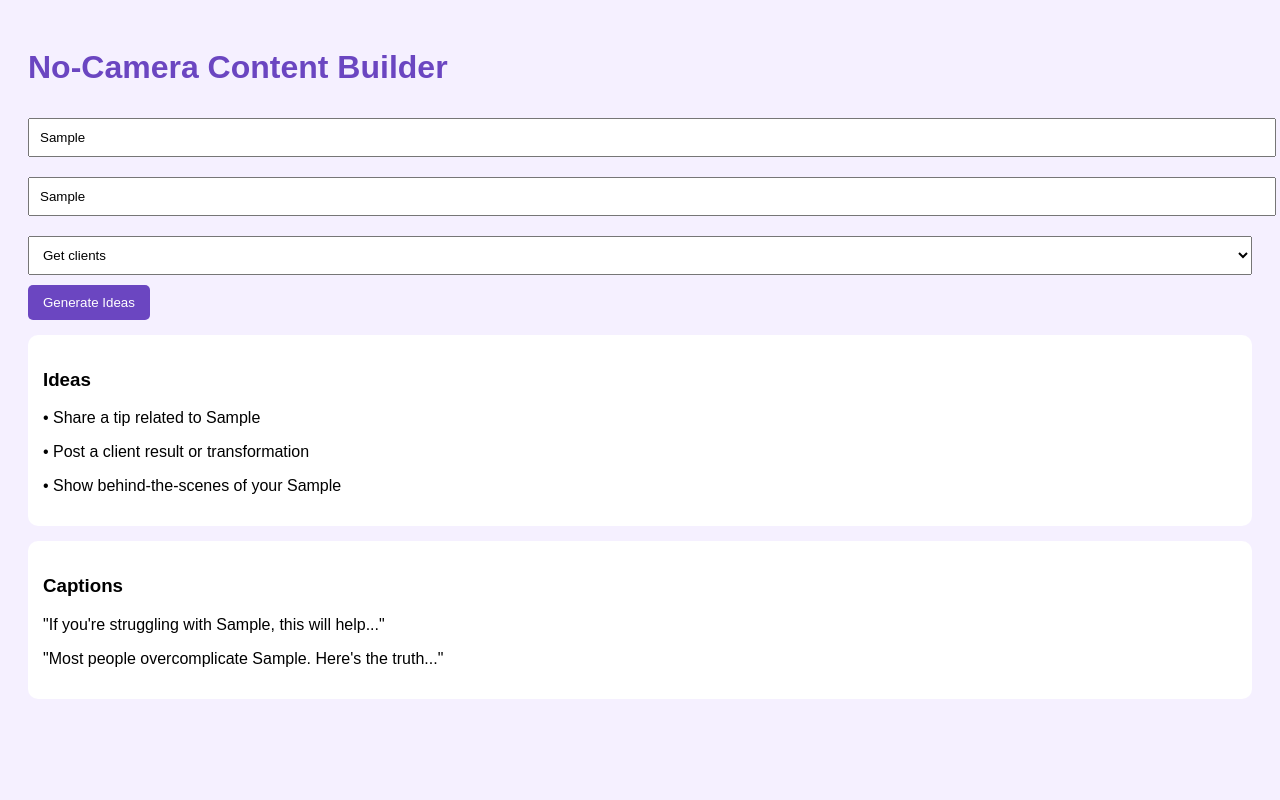
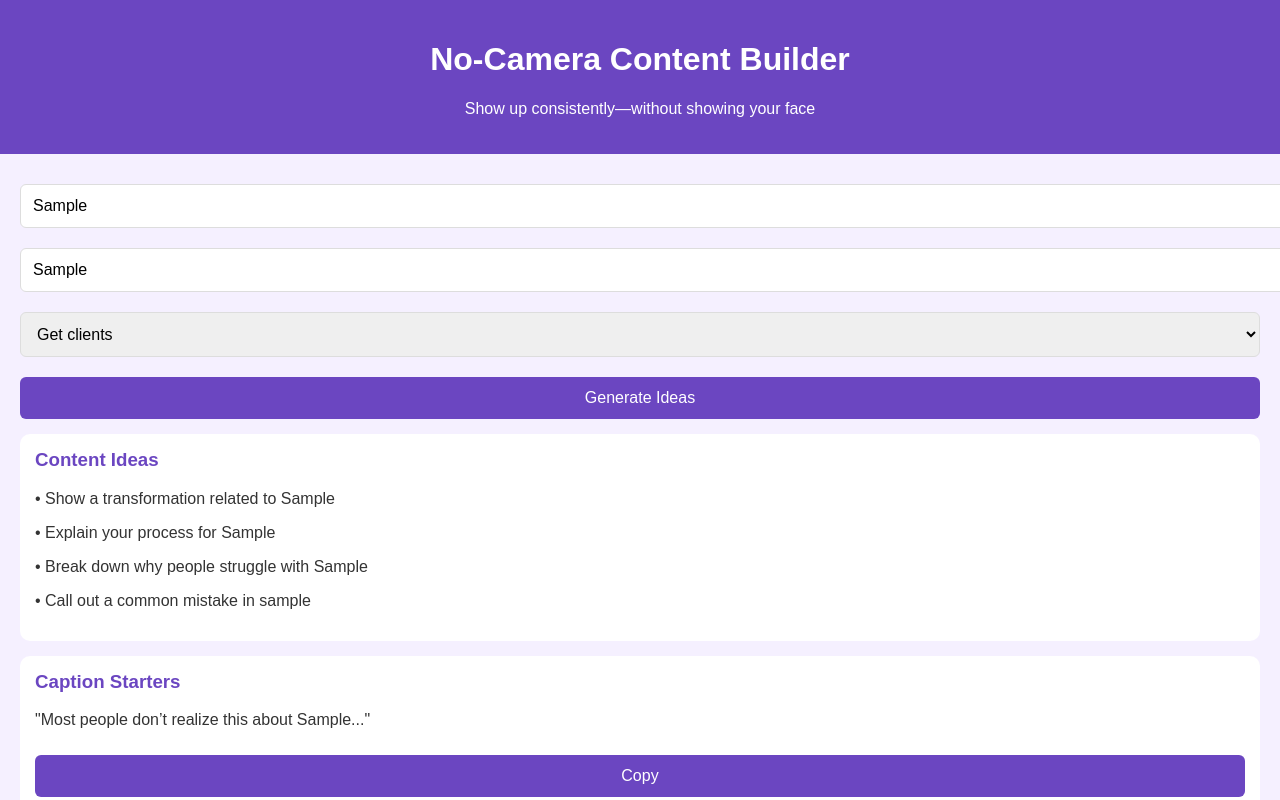
Before and after one commit to TheKathyG/no-camera-content-builder, a plain HTML site: page index.html in a window 1280 px wide. Both pictures are taken after typing "Sample", "Sample" into the empty fields and a click on the button "Generate Ideas". Shown: the top 800 px of the page. Drawn offline with Linux system fonts and the light colour scheme.

Commit message:
Update index.html

```diff
--- a/index.html
+++ b/index.html
@@ -3,20 +3,79 @@
 <head>
   <title>No-Camera Content Builder</title>
   <meta name="viewport" content="width=device-width, initial-scale=1">
+  <meta name="apple-mobile-web-app-capable" content="yes">
+
   <style>
-    body { font-family: Arial; padding:20px; background:#f5f0ff; }
-    h1 { color:#6b46c1; }
-    button { padding:10px 15px; background:#6b46c1; color:white; border:none; border-radius:5px; }
-    input, select { width:100%; padding:10px; margin:10px 0; }
-    .box { background:white; padding:15px; border-radius:10px; margin-top:15px; }
+    body {
+      font-family: Arial;
+      margin: 0;
+      background: #f5f0ff;
+      color: #333;
+    }
+
+    .header {
+      background: #6b46c1;
+      color: white;
+      padding: 20px;
+      text-align: center;
+    }
+
+    .container {
+      padding: 20px;
+    }
+
+    input, select {
+      width: 100%;
+      padding: 12px;
+      margin: 10px 0;
+      border-radius: 6px;
+      border: 1px solid #ddd;
+      font-size: 16px;
+    }
+
+    button {
+      width: 100%;
+      padding: 12px;
+      background: #6b46c1;
+      color: white;
+      border: none;
+      border-radius: 6px;
+      font-size: 16px;
+      margin-top: 10px;
+      cursor: pointer;
+    }
+
+    .box {
+      background: white;
+      padding: 15px;
+      border-radius: 10px;
+      margin-top: 15px;
+    }
+
+    h3 {
+      margin-top: 0;
+      color: #6b46c1;
+    }
+
+    .footer {
+      text-align: center;
+      font-size: 12px;
+      margin-top: 20px;
+      opacity: 0.6;
+    }
   </style>
 </head>
 
 <body>
 
+  <div class="header">
     <h1>No-Camera Content Builder</h1>
+    <p>Show up consistently—without showing your face</p>
+  </div>
 
-<input id="business" placeholder="Your business type">
+  <div class="container">
+
+    <input id="business" placeholder="Your business type (e.g. stylist, realtor)">
     <input id="offer" placeholder="What are you promoting?">
 
     <select id="goal">
@@ -29,25 +88,131 @@
 
     <div id="results"></div>
 
+    <div class="footer">
+      Purple Essence Digital
+    </div>
+
+  </div>
+
 <script>
 function generate() {
-  const business = document.getElementById("business").value;
-  const offer = document.getElementById("offer").value;
+  const business = document.getElementById("business").value.toLowerCase() || "your business";
+  const offer = document.getElementById("offer").value || "your offer";
+  const goal = document.getElementById("goal").value;
+
+  let ideas = [];
+  let captions = [];
+
+  // Industry-aware tweaks
+  let niche = "general";
+
+  if (business.includes("realtor") || business.includes("real estate")) niche = "real estate";
+  if (business.includes("stylist") || business.includes("salon")) niche = "beauty";
+  if (business.includes("musician") || business.includes("dj") || business.includes("band")) niche = "music";
+
+  // Base logic
+  if (goal === "Get clients") {
+    ideas = [
+      `Show a transformation related to ${offer}`,
+      `Explain your process for ${offer}`,
+      `Call out a common mistake in ${business}`,
+      `Break down why people struggle with ${offer}`
+    ];
+
+    captions = [
+      `If you're trying to ${offer}, this is where most people go wrong...`,
+      `Here’s how I help people with ${offer} without overcomplicating it.`,
+      `If you’ve been stuck with ${offer}, try this instead.`,
+      `Most people don’t realize this about ${offer}...`
+    ];
+  }
+
+  if (goal === "Grow audience") {
+    ideas = [
+      `Share a quick tip about ${business}`,
+      `Bust a myth in your industry`,
+      `Things I wish I knew about ${business}`,
+      `Answer a common question you get`
+    ];
+
+    captions = [
+      `Most people think this about ${business}… but it’s not true.`,
+      `Here’s something I wish more people understood about ${business}.`,
+      `If you're new to ${business}, start here.`,
+      `This might change how you think about ${business}...`
+    ];
+  }
+
+  if (goal === "Stay consistent") {
+    ideas = [
+      `Behind-the-scenes of your ${offer}`,
+      `Share what you're working on`,
+      `Re-share something important`,
+      `Quick tip without overthinking it`
+    ];
+
+    captions = [
+      `Keeping it simple today—here’s what I’m working on.`,
+      `Not everything needs to be complicated.`,
+      `Showing up today without overthinking it.`,
+      `Consistency over perfection.`
+    ];
+  }
+
+  // Niche boost (adds personality)
+  if (niche === "beauty") {
+    ideas.push("Show a client before/after");
+    captions.push("Small changes make a big difference.");
+  }
+
+  if (niche === "real estate") {
+    ideas.push("Talk about what buyers are getting wrong right now");
+    captions.push("What you think you need vs what actually matters.");
+  }
+
+  if (niche === "music") {
+    ideas.push("Share a clip of your setup or process");
+    captions.push("This is what goes into what you hear.");
+  }
+
+  // shuffle
+  ideas.sort(() => Math.random() - 0.5);
+  captions.sort(() => Math.random() - 0.5);
+
+  let ideasHTML = ideas.slice(0,4).map(i => `<p>• ${i}</p>`).join("");
+
+  let captionsHTML = captions.slice(0,3).map((c, index) => `
+    <div style="margin-bottom:10px;">
+      <p id="caption${index}">"${c}"</p>
+      <button onclick="copyText('caption${index}')">Copy</button>
+    </div>
+  `).join("");
 
   document.getElementById("results").innerHTML = `
     <div class="box">
-      <h3>Ideas</h3>
-      <p>• Share a tip related to ${business}</p>
-      <p>• Post a client result or transformation</p>
-      <p>• Show behind-the-scenes of your ${offer}</p>
+      <h3>Content Ideas</h3>
+      ${ideasHTML}
     </div>
 
     <div class="box">
-      <h3>Captions</h3>
-      <p>"If you're struggling with ${offer}, this will help..."</p>
-      <p>"Most people overcomplicate ${business}. Here's the truth..."</p>
+      <h3>Caption Starters</h3>
+      ${captionsHTML}
     </div>
+
+    <div class="box">
+      <h3>Keep It Simple</h3>
+      <p>You don’t need to be on camera.</p>
+      <p>Use text posts, simple visuals, or behind-the-scenes.</p>
+    </div>
+
+    <button onclick="generate()">🔁 Regenerate Ideas</button>
   `;
+}
+
+function copyText(id) {
+  const text = document.getElementById(id).innerText;
+  navigator.clipboard.writeText(text);
+  alert("Copied!");
 }
 </script>
 
```
Lines whose indentation alone changed are shown as unchanged.
